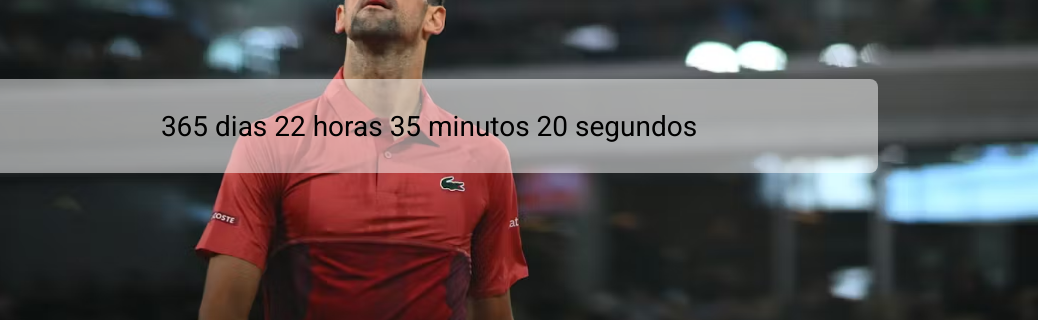
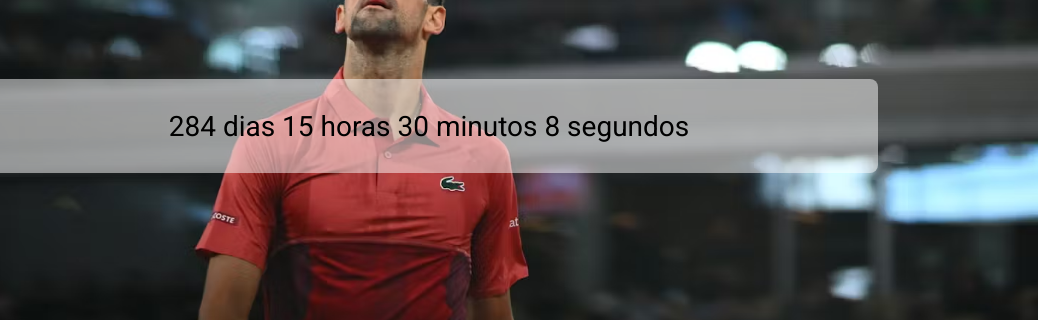
Before and after one commit to marlonnl/roland-garros-landing-page-2025, a website built with Parcel: page src/index.html in a window 1280 px wide. Shown: the part 241-561 px from the top of the page, 242-1280 px from the left. Built offline with nearby package versions, Linux system fonts and the light colour scheme.

Commit message:
Add: timer em JS.

```diff
--- a/src/index.html
+++ b/src/index.html
@@ -24,7 +24,7 @@
                 <img src="./images/fft-rg-site_95765448-c7fa-428b-b565-8368dba90b17_logo.svg" alt="" class="hero__bar__img">
 
                 <p class="hero__bar__timer" id="counter">
-                    365 dias 22 horas 35 minutos 20 segundos
+
                 </p>
 
             </div>
@@ -81,6 +81,7 @@
     </section>
 
     <script src="https://unpkg.com/aos@2.3.1/dist/aos.js"></script>
+    <script src="https://cdnjs.cloudflare.com/ajax/libs/simple-slider/1.0.0/simpleslider.min.js"></script>
     <script src="./scripts/main.js"></script>
 </body>
 </html>
--- a/src/scripts/main.js
+++ b/src/scripts/main.js
@@ -1,3 +1,33 @@
 AOS.init();
 
 const eventDate = new Date("May 19 2025 12:00:00");
+const timestampEvent = eventDate.getTime();
+
+// convertions
+const dayMs     = 1000 * 60 * 60 * 24;
+const hourMs    = 1000 * 60 * 60;
+const minuteMs  = 1000 * 60;
+
+const timeCounter = setInterval(function() {
+    let dateNow = new Date();
+    let timeTo = timestampEvent - dateNow.getTime();
+
+    let days = Math.floor(timeTo / dayMs);
+    let hours = Math.floor((timeTo % dayMs) / hourMs);
+    let minutes = Math.floor((timeTo % hourMs) / minuteMs);
+    let seconds = Math.floor((timeTo % minuteMs) / 1000);
+
+    document.getElementById('counter').innerHTML = `
+        ${days} dias
+        ${hours} horas
+        ${minutes} minutos
+        ${seconds} segundos
+        `;
+
+    //if event has already started
+    if (timeTo < 0) {
+        clearInterval(timeCounter);
+        document.getElementById('counter').innerHTML = 'Roland Garros 2025 já começou!';
+    }
+
+}, 1000);
```
